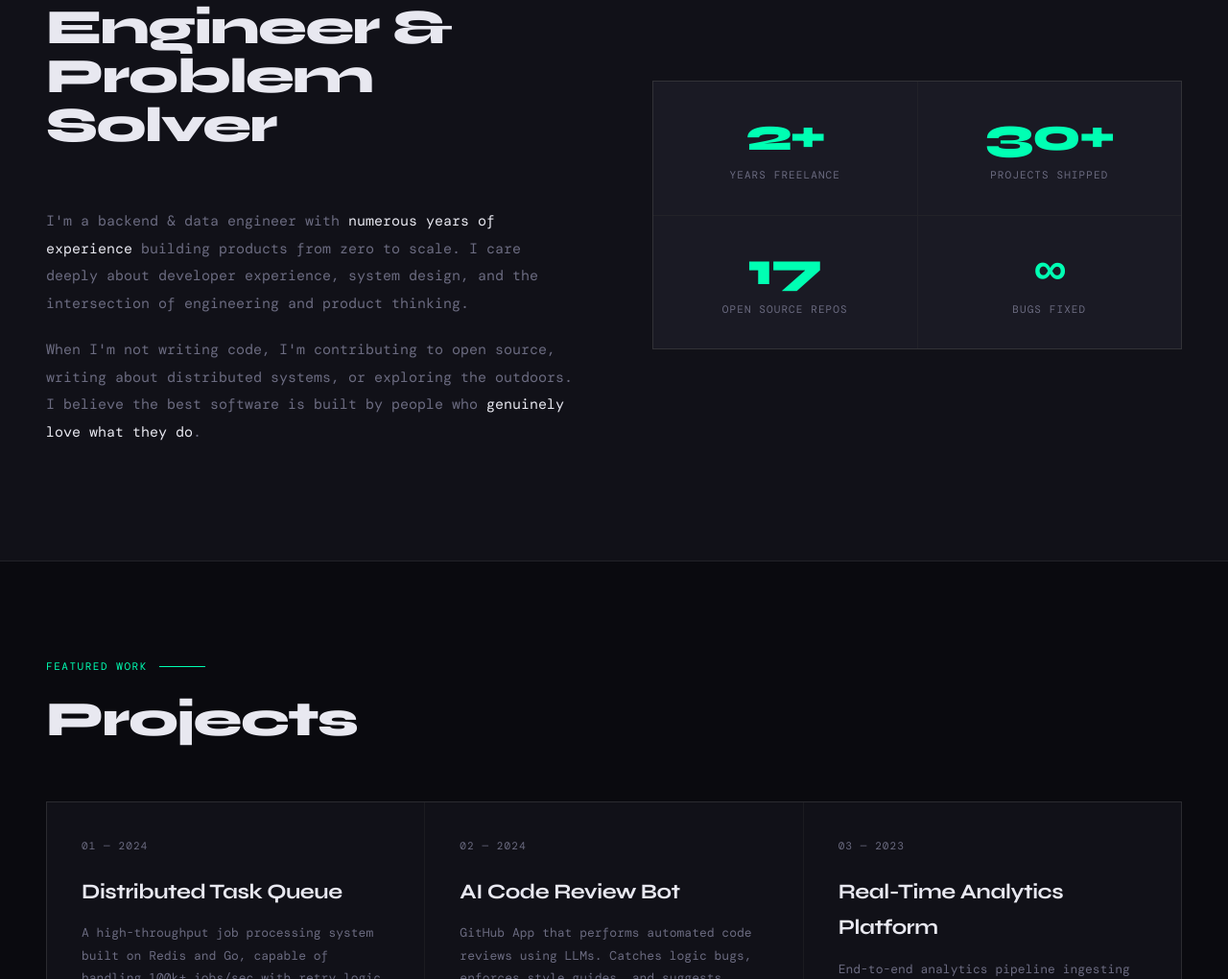
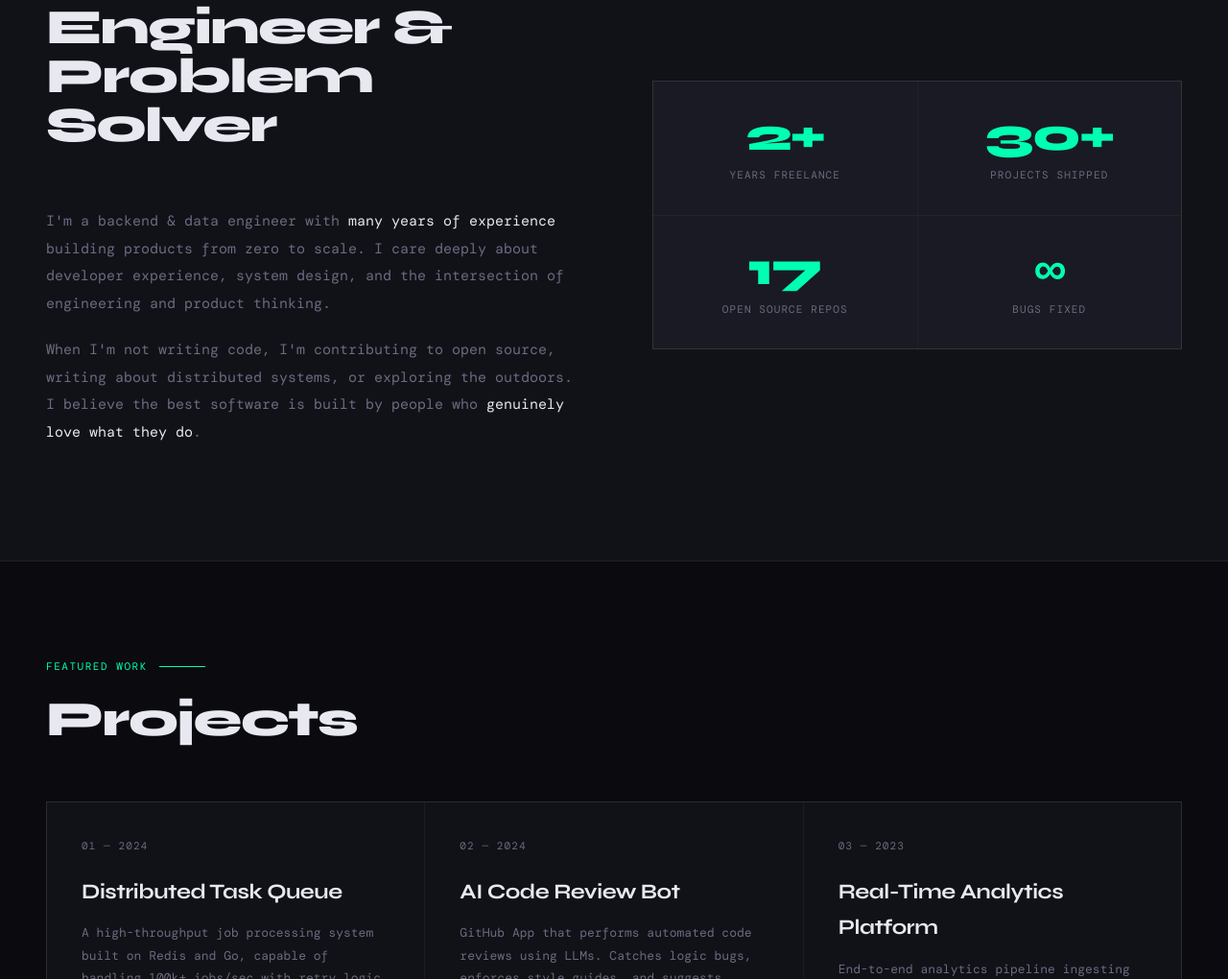
Before and after one commit to Shreetam12345/Shreetam_Portfolio, a plain HTML site: page index.html in a window 1280 px wide. Shown: the part 937-1957 px from the top of the page at 96% size. Drawn offline with nearby package versions, Linux system fonts and the light colour scheme; a web font is replaced by a local one.

```diff
--- a/index.html
+++ b/index.html
@@ -455,7 +455,7 @@
     <div class="about-text fade-in">
       <div class="section-label">About Me</div>
       <div class="section-title">Engineer &<br>Problem Solver</div>
-      <p>I'm a backend & data engineer with <strong>numerous years of experience</strong> building products from zero to scale. I care deeply about developer experience, system design, and the intersection of engineering and product thinking.</p>
+      <p>I'm a backend & data engineer with <strong>many years of experience</strong> building products from zero to scale. I care deeply about developer experience, system design, and the intersection of engineering and product thinking.</p>
       <p>When I'm not writing code, I'm contributing to open source, writing about distributed systems, or exploring the outdoors. I believe the best software is built by people who <strong>genuinely love what they do</strong>.</p>
     </div>
     <div class="about-stats fade-in">
```
